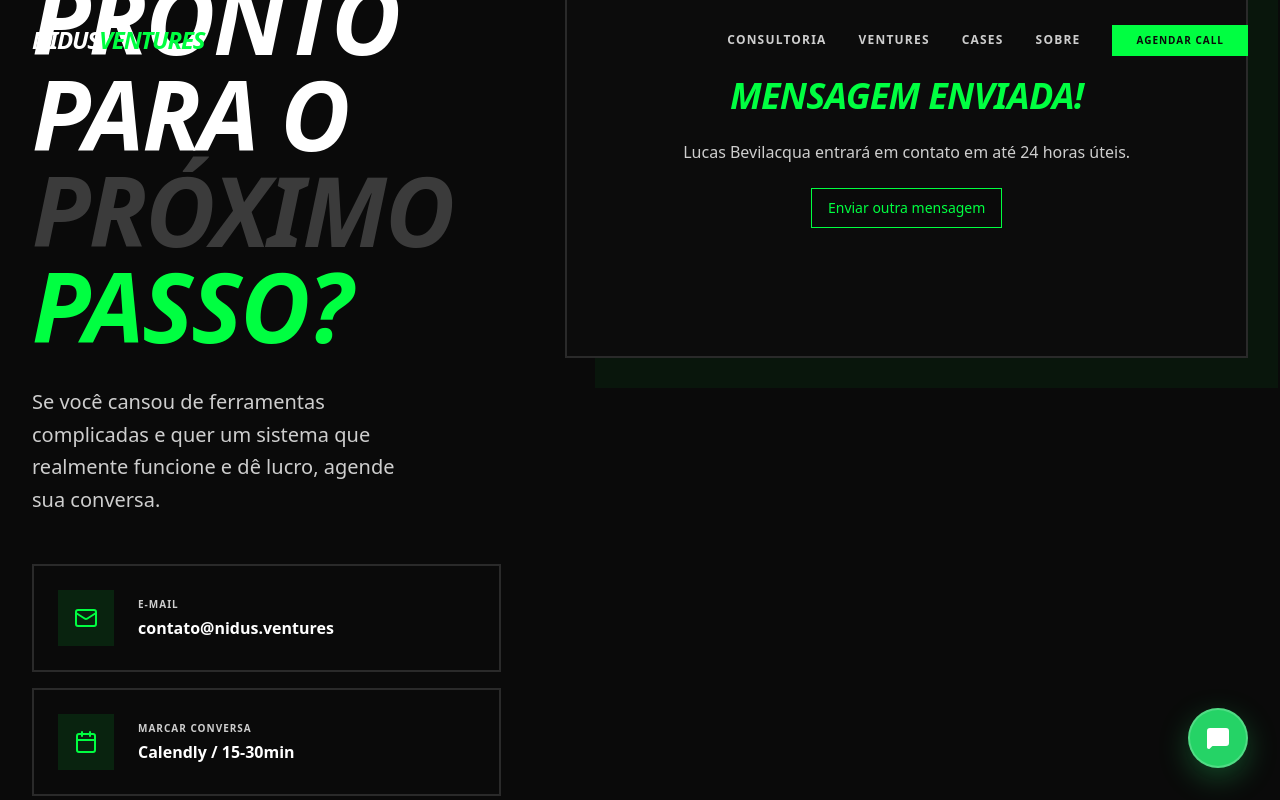
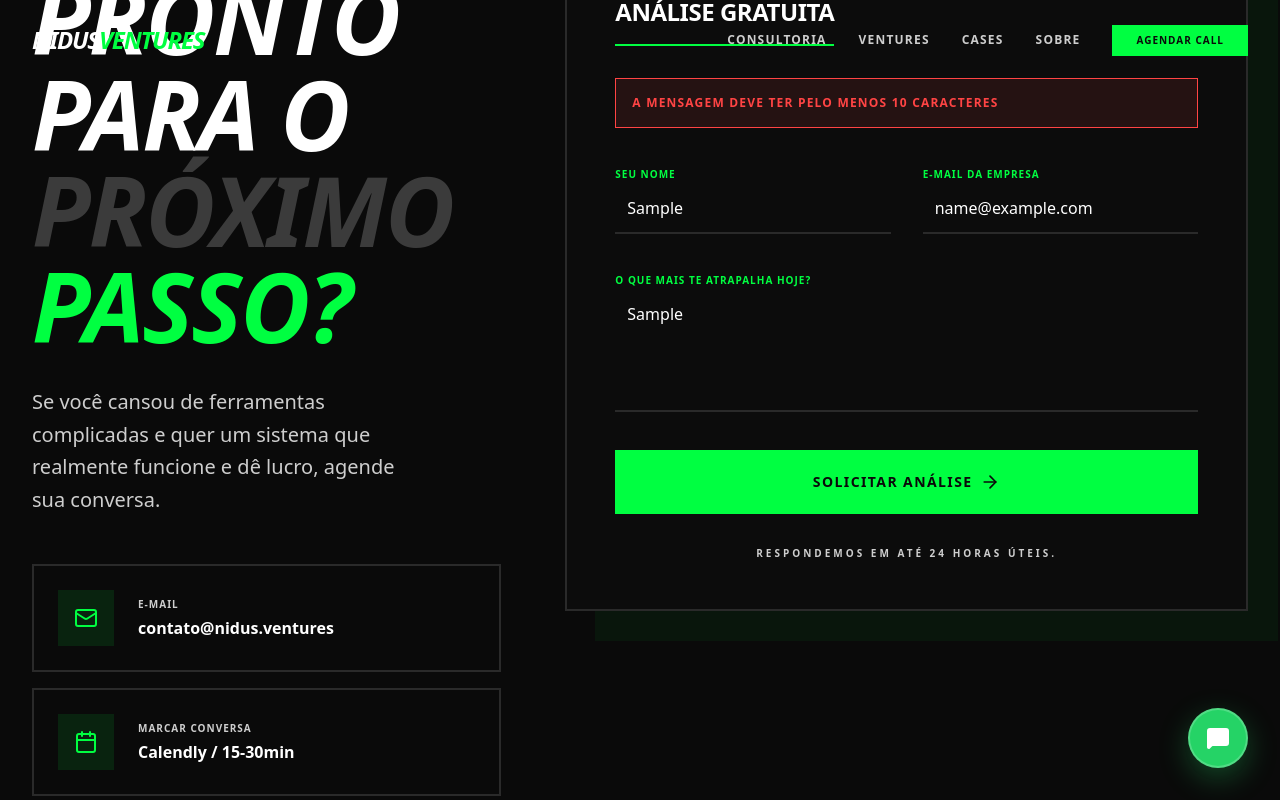
Before and after one commit to Lucas-bevilacqua/nidusventure, a Next.js app: page / in a window 1280 px wide. Both pictures are taken after typing "Sample", "name@example.com", "Sample" into the empty fields and a click on the button "SOLICITAR ANÁLISE". Shown: the part 11873-12673 px from the top of the page. Before the commit the page ends 12000 px from the top, so only its background shows below. After the commit the page ends 12000 px from the top, so only its background shows below. Built offline with nearby package versions, Linux system fonts and the light colour scheme.

Commit message:
Add database integration for leads using Vercel Postgres

```diff
--- /dev/null
+++ b/app/actions/leads.ts
@@ -0,0 +1,42 @@
+"use server";
+
+import { sql } from "@vercel/postgres";
+import { z } from "zod";
+
+const leadSchema = z.object({
+    name: z.string().min(2, "O nome deve ter pelo menos 2 caracteres"),
+    email: z.string().email("E-mail inválido"),
+    message: z.string().min(10, "A mensagem deve ter pelo menos 10 caracteres"),
+});
+
+export async function createLead(formData: { name: string; email: string; message: string }) {
+    try {
+        // Validation
+        const validatedFields = leadSchema.parse(formData);
+
+        // Ensure table exists (simplified for this demo, usually done via migrations)
+        await sql`
+            CREATE TABLE IF NOT EXISTS leads (
+                id SERIAL PRIMARY KEY,
+                name TEXT NOT NULL,
+                email TEXT NOT NULL,
+                message TEXT NOT NULL,
+                created_at TIMESTAMP WITH TIME ZONE DEFAULT CURRENT_TIMESTAMP
+            );
+        `;
+
+        // Insert lead
+        await sql`
+            INSERT INTO leads (name, email, message)
+            VALUES (${validatedFields.name}, ${validatedFields.email}, ${validatedFields.message});
+        `;
+
+        return { success: true };
+    } catch (error) {
+        console.error("Database Error:", error);
+        if (error instanceof z.ZodError) {
+            return { success: false, error: error.issues[0].message };
+        }
+        return { success: false, error: "Falha ao enviar mensagem. Tente novamente mais tarde." };
+    }
+}
--- a/components/landing/Contact.tsx
+++ b/components/landing/Contact.tsx
@@ -5,20 +5,34 @@ import { Container } from "@/components/ui/container";
 import { Button } from "@/components/ui/button";
 import { Mail, ArrowRight, Calendar } from "lucide-react";
 import React, { useState } from "react";
+import { createLead } from "@/app/actions/leads";
 
 export function Contact() {
     const [isSubmitting, setIsSubmitting] = useState(false);
     const [isSuccess, setIsSuccess] = useState(false);
+    const [error, setError] = useState<string | null>(null);
 
-    const handleSubmit = async (e: React.FormEvent) => {
+    const handleSubmit = async (e: React.FormEvent<HTMLFormElement>) => {
         e.preventDefault();
         setIsSubmitting(true);
+        setError(null);
 
-        // Simulação de envio para Vercel/API
-        await new Promise(resolve => setTimeout(resolve, 1500));
+        const formData = new FormData(e.currentTarget);
+        const data = {
+            name: formData.get("name") as string,
+            email: formData.get("email") as string,
+            message: formData.get("message") as string,
+        };
+
+        const result = await createLead(data);
+
+        if (result.success) {
+            setIsSuccess(true);
+        } else {
+            setError(result.error || "Algo deu errado.");
+        }
 
         setIsSubmitting(false);
-        setIsSuccess(true);
     };
 
     return (
@@ -86,20 +100,26 @@ export function Contact() {
                                         Análise Gratuita
                                     </h3>
 
+                                    {error && (
+                                        <div className="p-4 bg-destructive/10 border border-destructive text-destructive text-xs font-bold uppercase tracking-widest">
+                                            {error}
+                                        </div>
+                                    )}
+
                                     <div className="grid md:grid-cols-2 gap-8">
                                         <div className="space-y-2">
                                             <label className="text-[10px] font-black uppercase tracking-widest text-primary">Seu Nome</label>
-                                            <input required type="text" className="w-full bg-transparent border-b-2 border-border p-3 text-white focus:outline-none focus:border-primary transition-colors" placeholder="Nome Completo" />
+                                            <input name="name" required type="text" className="w-full bg-transparent border-b-2 border-border p-3 text-white focus:outline-none focus:border-primary transition-colors" placeholder="Nome Completo" />
                                         </div>
                                         <div className="space-y-2">
                                             <label className="text-[10px] font-black uppercase tracking-widest text-primary">E-mail da Empresa</label>
-                                            <input required type="email" className="w-full bg-transparent border-b-2 border-border p-3 text-white focus:outline-none focus:border-primary transition-colors" placeholder="voce@empresa.com" />
+                                            <input name="email" required type="email" className="w-full bg-transparent border-b-2 border-border p-3 text-white focus:outline-none focus:border-primary transition-colors" placeholder="voce@empresa.com" />
                                         </div>
                                     </div>
 
                                     <div className="space-y-2">
                                         <label className="text-[10px] font-black uppercase tracking-widest text-primary">O que mais te atrapalha hoje?</label>
-                                        <textarea required rows={4} className="w-full bg-transparent border-b-2 border-border p-3 text-white focus:outline-none focus:border-primary transition-colors resize-none" placeholder="Ex: Planilhas lentas, processos confusos..." />
+                                        <textarea name="message" required rows={4} className="w-full bg-transparent border-b-2 border-border p-3 text-white focus:outline-none focus:border-primary transition-colors resize-none" placeholder="Ex: Planilhas lentas, processos confusos..." />
                                     </div>
 
                                     <Button disabled={isSubmitting} size="lg" className="w-full rounded-none bg-primary text-primary-foreground font-black uppercase tracking-widest py-8 text-sm hover:shadow-[0_10px_30px_rgba(0,255,65,0.3)] transition-all">
--- a/package.json
+++ b/package.json
@@ -9,13 +9,15 @@
     "lint": "eslint"
   },
   "dependencies": {
+    "@vercel/postgres": "^0.10.0",
     "clsx": "^2.1.1",
     "framer-motion": "^12.27.5",
     "lucide-react": "^0.562.0",
     "next": "16.1.4",
     "react": "19.2.3",
     "react-dom": "19.2.3",
-    "tailwind-merge": "^3.4.0"
+    "tailwind-merge": "^3.4.0",
+    "zod": "^4.3.5"
   },
   "devDependencies": {
     "@tailwindcss/postcss": "^4",
```
Also changed, not shown: 1 other file (tests, documents, lock files or other folders).
